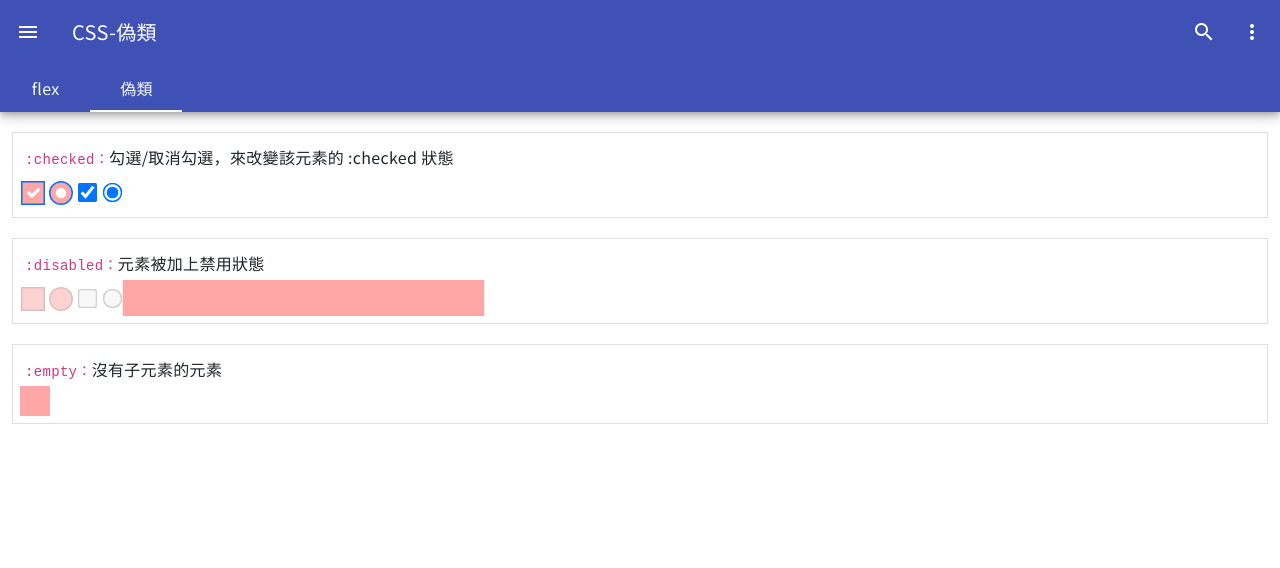
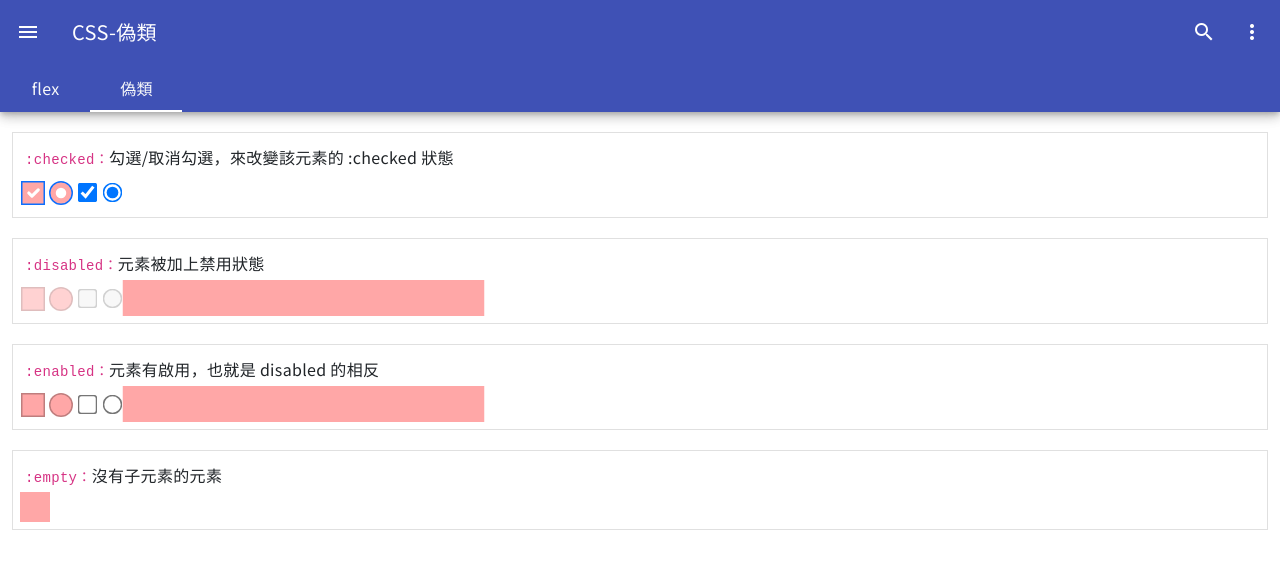
Before and after one commit to MizuYang/css-test, a Vue app: page /#/css/pseudoClasses in a window 1280 px wide. Shown: the top 568 px of the page. Built offline with nearby package versions, Linux system fonts and the light colour scheme.

Commit message:
新增 :enabled

```diff
--- /dev/null
+++ b/src/components/css/pseudoClasses/Enabled.vue
@@ -0,0 +1,47 @@
+<script setup></script>
+
+<template>
+  <section class="mt-5 my-2">
+    <div class="d-flex aling-items-center mb-2">
+      <slot name="title"></slot>
+      <slot name="content"></slot>
+    </div>
+
+    <div class="d-flex align-items-center">
+      <!-- BootStrap-checkbox -->
+      <div class='form-check d-flex align-items-center'>
+        <input class='form-check-input test'
+               type='checkbox'
+               value=''
+               id='flexCheckDefault'
+               enabled>
+        <label class='form-check-label ms-3'
+               for='flexCheckDefault'>
+        </label>
+      </div>
+      <!-- BootStrap-radio -->
+      <div class='form-check d-flex align-items-center'>
+        <input class='form-check-input test'
+               type='radio'
+               name='flexRadioDefault'
+               id='flexRadioDefault1'
+               enabled>
+        <label class='form-check-label ms-3'
+               for='flexRadioDefault1'>
+        </label>
+      </div>
+
+      <!-- 原生 -->
+      <input type="checkbox" class="test" enabled>
+      <input type="radio" class="test mx-3" enabled>
+      <input type="text" class="test ms-13" enabled>
+    </div>
+   </section>
+</template>
+
+<style lang='scss' scope>
+.test:enabled {
+  background-color: rgba(255, 143, 143, 0.784) !important;
+  transform: scale(1.5);
+}
+</style>
--- a/src/views/css/items/PseudoClasses.vue
+++ b/src/views/css/items/PseudoClasses.vue
@@ -12,6 +12,12 @@ const demoData = reactive({
     fileName: 'Disabled',
     title: ':disabled',
     content: '元素被加上禁用狀態',
+    component: ''
+  },
+  enabled: {
+    fileName: 'Enabled',
+    title: ':enabled',
+    content: '元素有啟用，也就是 disabled 的相反',
     component: ''
   },
   empty: {
```
